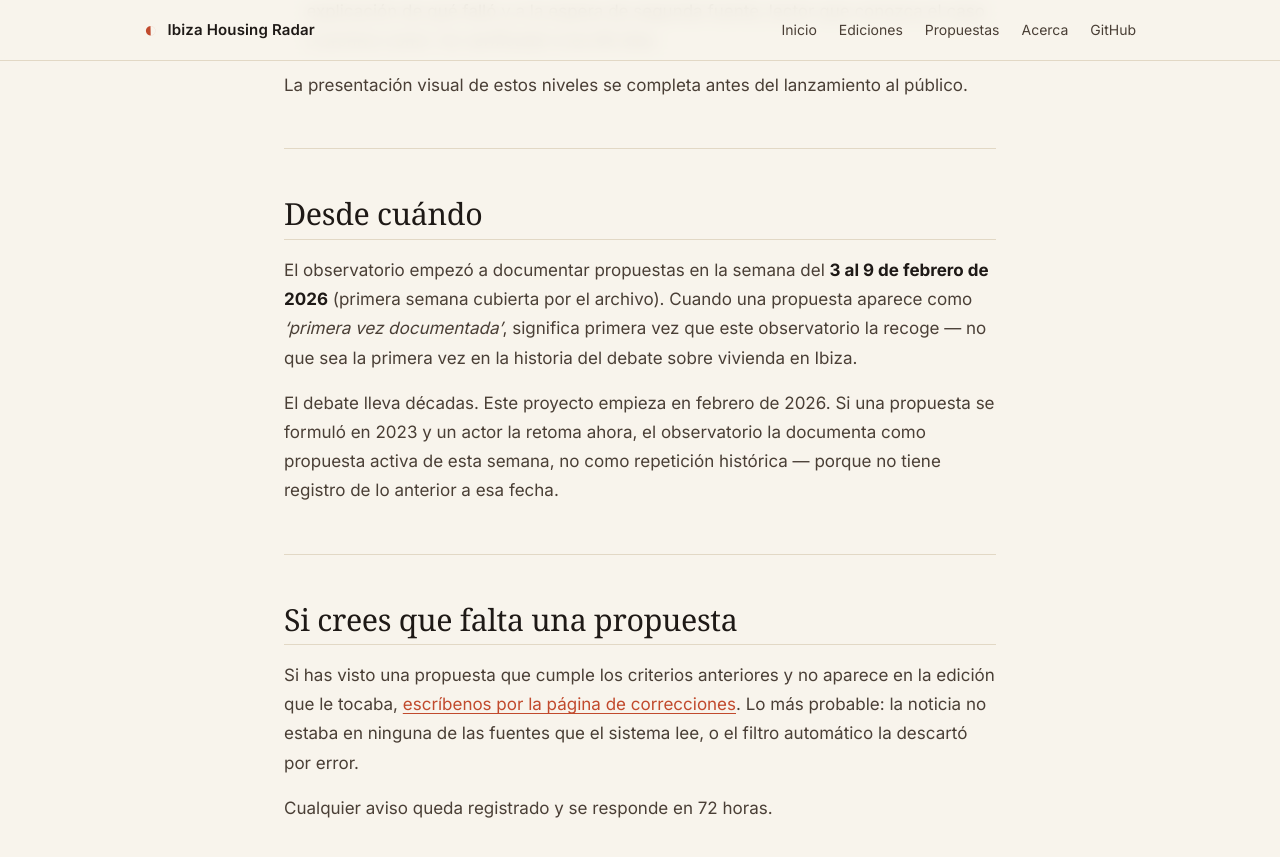
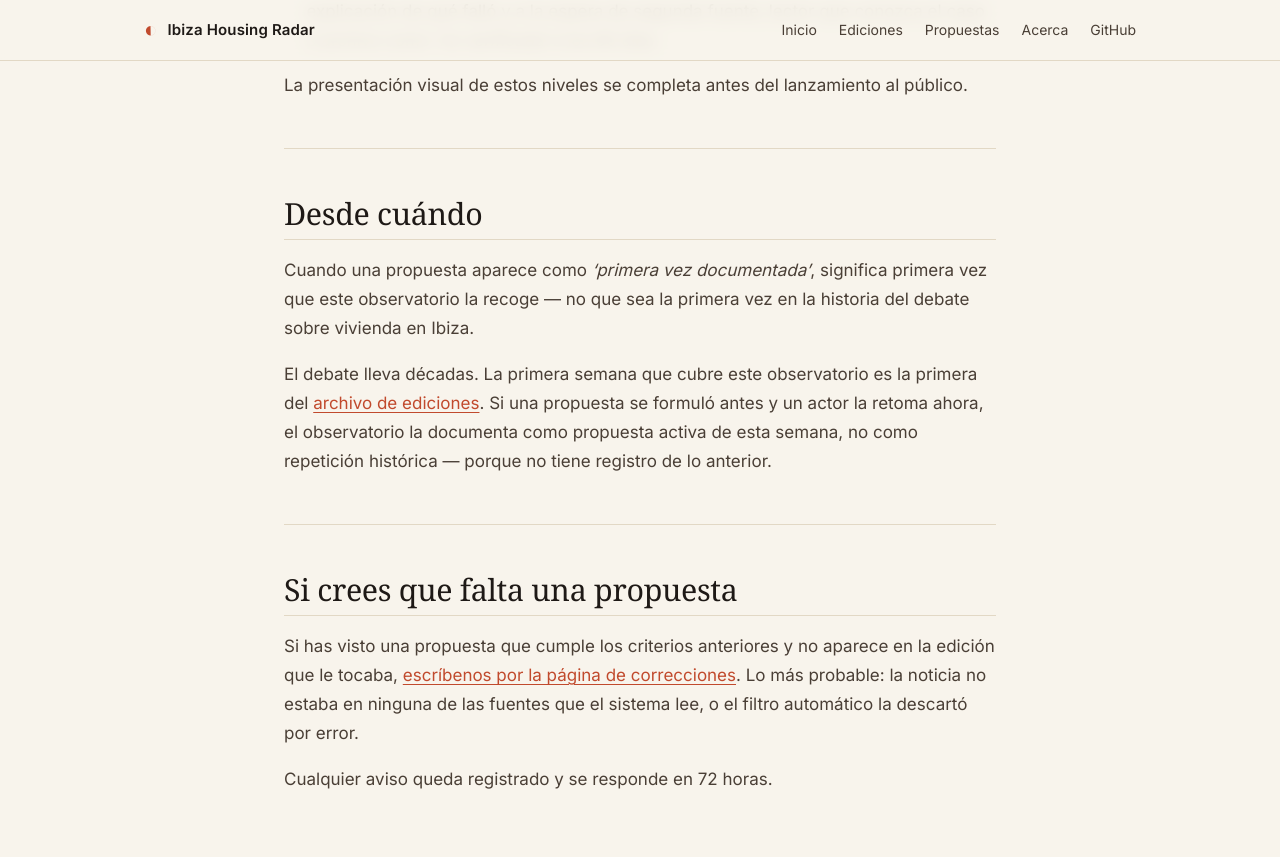
Before and after one commit to otundra/ibiza-housing-radar, a Jekyll site: the page built from docs/que-documentamos.md, in a window 1280 px wide and 900 px high, scrolled down 4177 px. Shown: the top 857 px of the window. Built offline with Jekyll 4.4.1, drawn with Linux system fonts in a browser that asks for light colours; some web fonts are replaced.

Commit message:
docs(editorial): quitar fecha concreta del horizonte temporal hasta confirmar el backfill
Las páginas ahora dicen "primera semana del archivo" sin comprometer una fecha. PI2-B tiene nota para rellenar cuando el corpus esté.

Co-Authored-By: Claude Sonnet 4.6 <noreply@anthropic.com>

```diff
--- a/docs/que-documentamos.md
+++ b/docs/que-documentamos.md
@@ -94,9 +94,9 @@ La presentación visual de estos niveles se completa antes del lanzamiento al p
 
 ## Desde cuándo
 
-El observatorio empezó a documentar propuestas en la semana del **3 al 9 de febrero de 2026** (primera semana cubierta por el archivo). Cuando una propuesta aparece como *"primera vez documentada"*, significa primera vez que este observatorio la recoge — no que sea la primera vez en la historia del debate sobre vivienda en Ibiza.
+Cuando una propuesta aparece como *"primera vez documentada"*, significa primera vez que este observatorio la recoge — no que sea la primera vez en la historia del debate sobre vivienda en Ibiza.
 
-El debate lleva décadas. Este proyecto empieza en febrero de 2026. Si una propuesta se formuló en 2023 y un actor la retoma ahora, el observatorio la documenta como propuesta activa de esta semana, no como repetición histórica — porque no tiene registro de lo anterior a esa fecha.
+El debate lleva décadas. La primera semana que cubre este observatorio es la primera del [archivo de ediciones](/ediciones/). Si una propuesta se formuló antes y un actor la retoma ahora, el observatorio la documenta como propuesta activa de esta semana, no como repetición histórica — porque no tiene registro de lo anterior.
 
 ---
 
```
Also changed, not shown: REVISION-FASE-0.5.md (+2 -1 lines), docs/metodo.md (+1 -1 lines).
